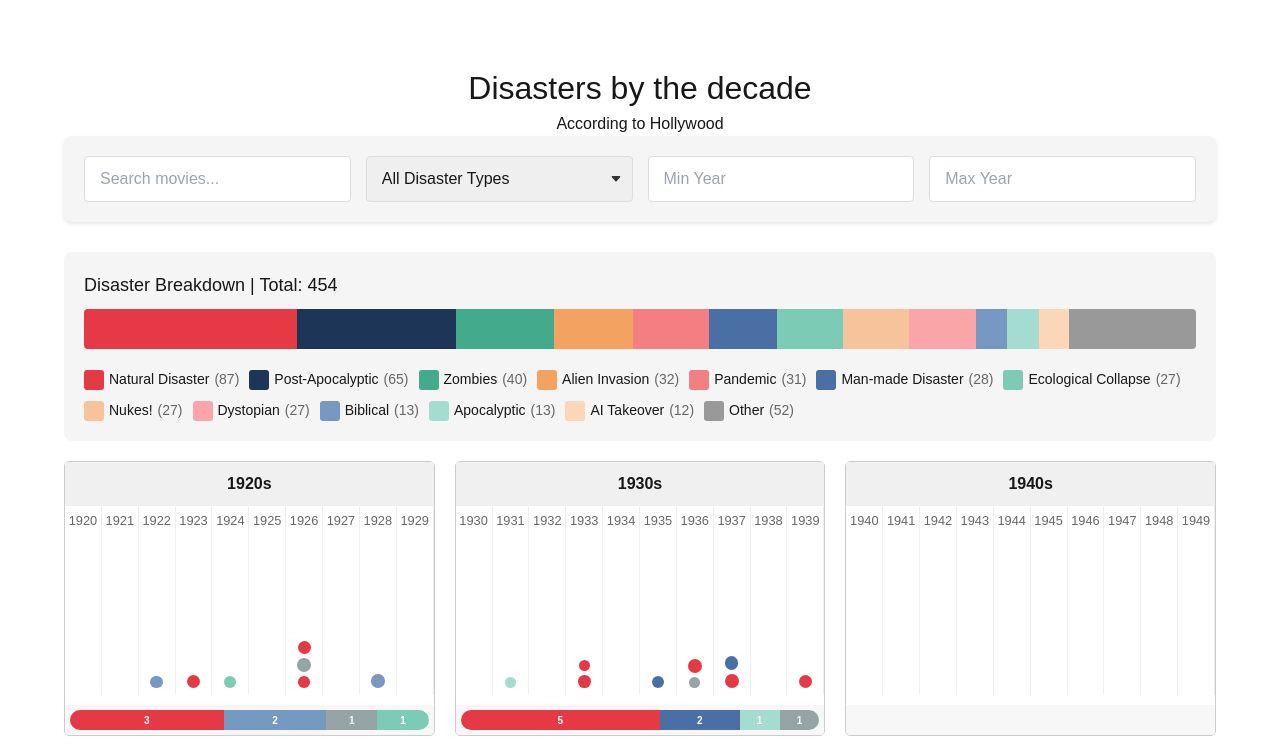
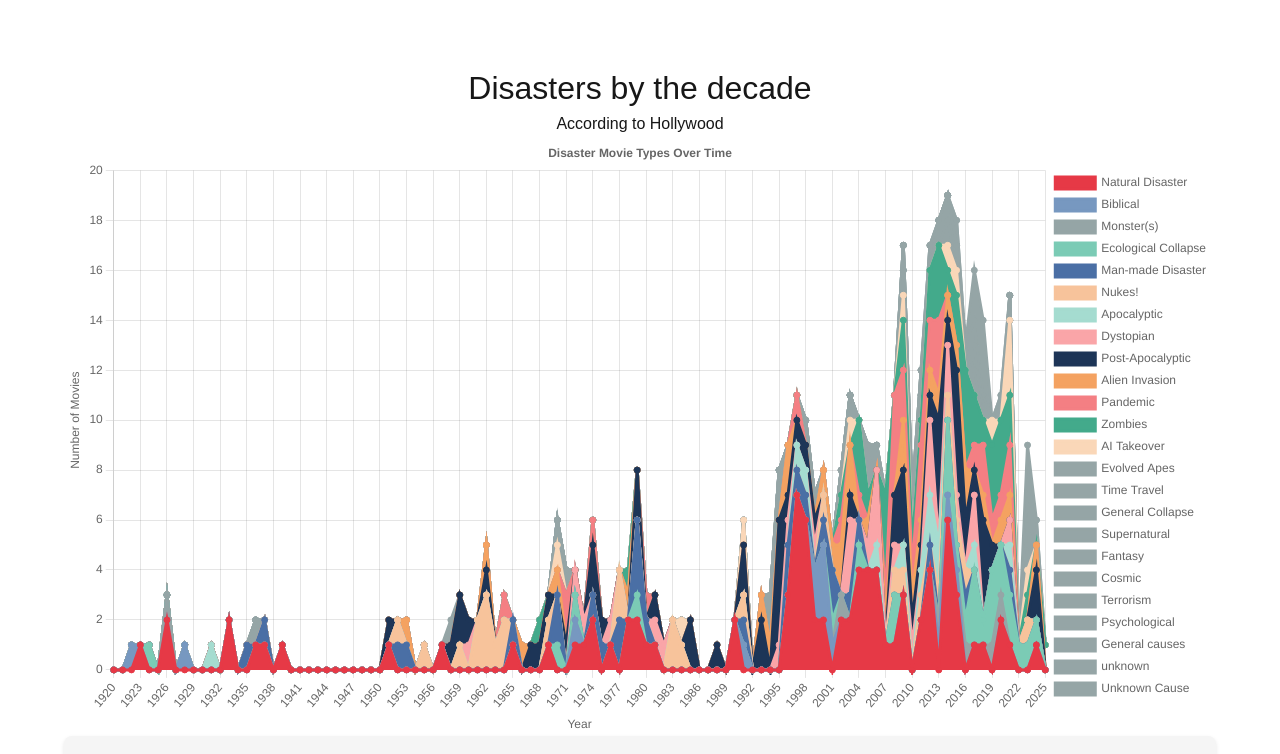
Before and after one commit to samfrons/data-viz, a Next.js app: page / in a window 1280 px wide. Shown: the top 754 px of the page. Built offline with nearby package versions, Linux system fonts and the light colour scheme.

Commit message:
timeline

```diff
--- a/package.json
+++ b/package.json
@@ -15,9 +15,11 @@
   "dependencies": {
     "@headlessui/react": "^2.1.7",
     "@types/three": "^0.168.0",
+    "chart.js": "^4.4.4",
     "headlessui": "^0.0.0",
     "next": "^14.2.11",
     "react": "^18",
+    "react-chartjs-2": "^5.2.0",
     "react-dom": "^18",
     "recharts": "^2.12.7",
     "three": "^0.168.0"
--- /dev/null
+++ b/src/app/components/DisasterTypeChart.tsx
@@ -0,0 +1,119 @@
+import React from 'react';
+import { Line } from 'react-chartjs-2';
+import {
+  Chart as ChartJS,
+  CategoryScale,
+  LinearScale,
+  PointElement,
+  LineElement,
+  Title,
+  Tooltip,
+  Legend,
+  Filler
+} from 'chart.js';
+
+ChartJS.register(
+  CategoryScale,
+  LinearScale,
+  PointElement,
+  LineElement,
+  Title,
+  Tooltip,
+  Legend,
+  Filler
+);
+
+interface Movie {
+  title: string;
+  year: number;
+  disasterType: string;
+}
+
+interface DisasterTypeChartProps {
+  movies: Movie[];
+}
+
+const DisasterTypeChart: React.FC<DisasterTypeChartProps> = ({ movies }) => {
+  const minYear = 1920;
+  const maxYear = Math.max(...movies.map(m => m.year));
+  const disasterTypes = Array.from(new Set(movies.map(m => m.disasterType)));
+
+  const getColorForDisasterType = (type: string) => {
+    const colorMap: { [key: string]: string } = {
+      'Natural Disaster': '#E63946',
+      'Post-Apocalyptic': '#1D3557',
+      'Zombies': '#43AA8B',
+      'Alien Invasion': '#F4A261',
+      'Pandemic': '#F47F83',
+      'Man-made Disaster': '#4A6FA5',
+      'Ecological Collapse': '#7BCBB5',
+      'Nukes!': '#F7C39B',
+      'Dystopian': '#FAA5A8',
+      'Biblical': '#7798C0',
+      'Apocalyptic': '#A5DCD0',
+      'AI Takeover': '#FAD7B8',
+      'Other': '#95A5A6'
+    };
+    return colorMap[type] || '#95A5A6';
+  };
+
+  const prepareChartData = () => {
+    const yearRange = Array.from({ length: maxYear - minYear + 1 }, (_, i) => minYear + i);
+    const datasets = disasterTypes.map(type => {
+      const data = yearRange.map(year => {
+        const moviesThisYear = movies.filter(m => m.year === year && m.disasterType === type);
+        return moviesThisYear.length;
+      });
+      return {
+        label: type,
+        data: data,
+        fill: true,
+        backgroundColor: getColorForDisasterType(type),
+        borderColor: getColorForDisasterType(type),
+      };
+    });
+
+    return {
+      labels: yearRange,
+      datasets: datasets,
+    };
+  };
+
+  const chartOptions = {
+    responsive: true,
+    maintainAspectRatio: false,
+    scales: {
+      x: {
+        stacked: true,
+        title: {
+          display: true,
+          text: 'Year'
+        }
+      },
+      y: {
+        stacked: true,
+        title: {
+          display: true,
+          text: 'Number of Movies'
+        }
+      }
+    },
+    plugins: {
+      title: {
+        display: true,
+        text: 'Disaster Movie Types Over Time'
+      },
+      legend: {
+        position: 'right' as const,
+      },
+    },
+  };
+
+  return (
+    <div style={{ height: '600px', width: '100%' }}>
+      <Line data={prepareChartData()} options={chartOptions} />
+    </div>
+  );
+};
+
+export default DisasterTypeChart;
--- a/src/app/components/disaster.tsx
+++ b/src/app/components/disaster.tsx
@@ -1,5 +1,6 @@
 import React, { useState, useEffect } from 'react';
 import DisasterMovieSearch from './DisasterMovieSearch';
+import DisasterTypeChart from './DisasterTypeChart';
 
 interface Movie {
   title: string;
@@ -148,13 +149,14 @@ const DisasterMovieTimeline: React.FC = () => {
         <h1>Disasters by the decade</h1>
         <h2>According to Hollywood</h2>
       </header>
+      <DisasterTypeChart movies={filteredMovies} />
       <DisasterMovieSearch
         movies={movies}
         disasterTypes={disasterTypes}
         onFilterChange={handleFilterChange}
       />
       <div className="disaster-breakdown">
-        <h3>Disaster Breakdown | Total: {filteredMovies.length}</h3>
+        <h3>Disaster Breakdown | Total films: {filteredMovies.length}</h3>
         <div className="stacked-bar-chart">
           {sortedDisasterTypes.map(type => {
             const count = type === 'Other' ? otherCount : categoryCount[type];
```
Also changed, not shown: 1 other file (tests, documents, lock files or other folders).
